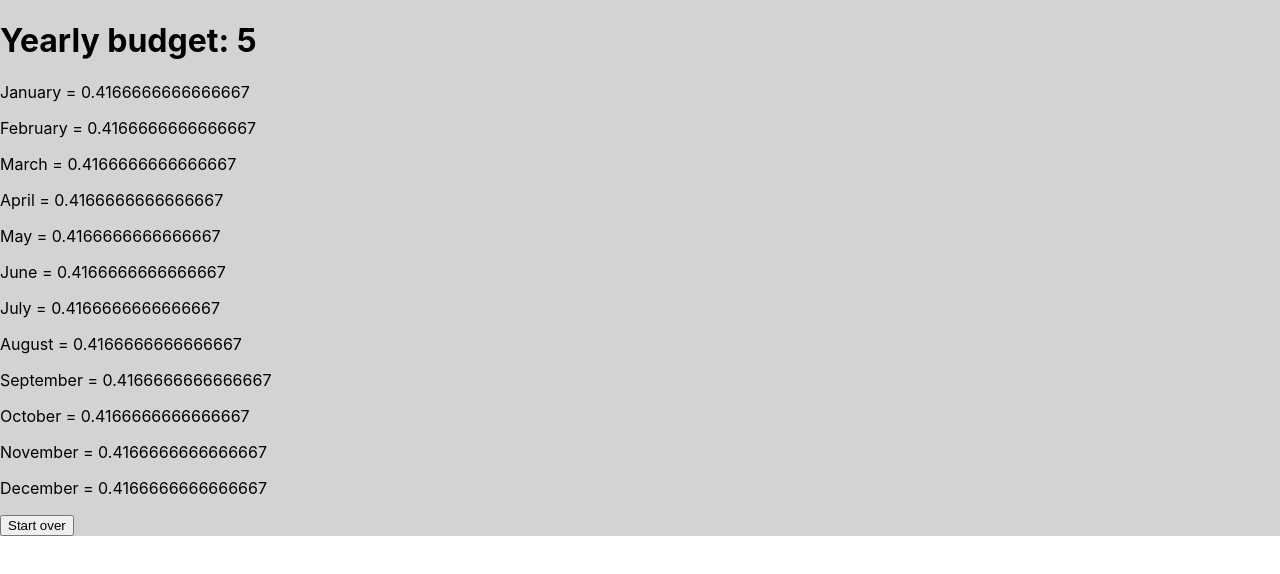
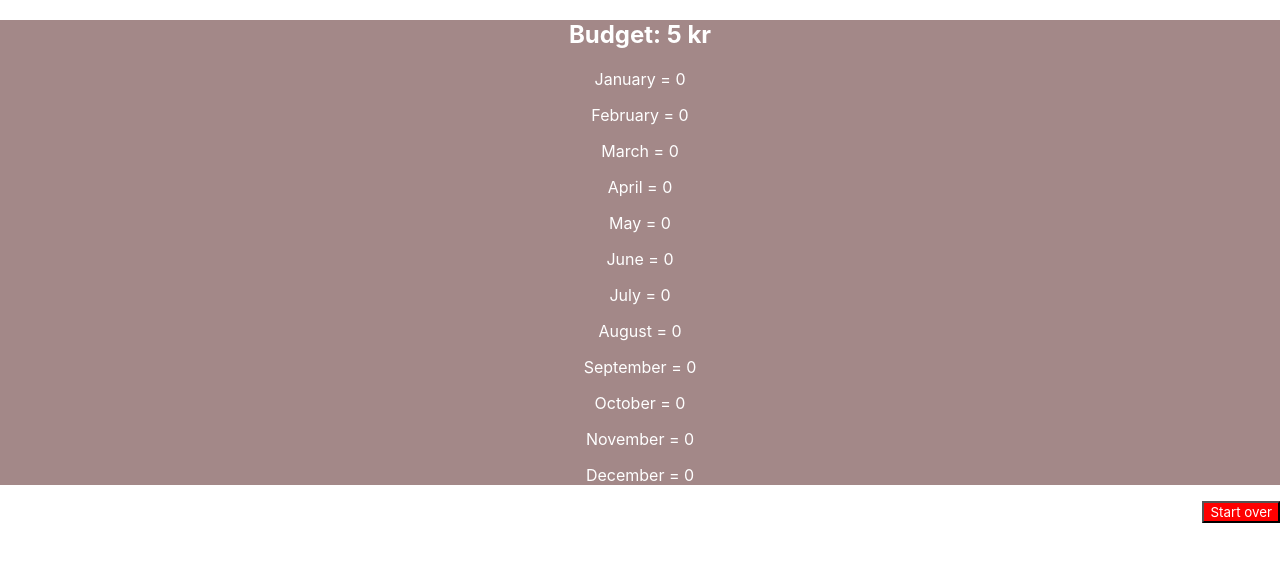
Before and after one commit to bragerosberg/budget-manager, a React (Create React App) app: page / in a window 1280 px wide. Both pictures are taken after typing "5" into the empty fields and a click on the button "Submit". Shown: the top 574 px of the page. Built offline with nearby package versions, Linux system fonts and the light colour scheme.

Commit message:
Added a simple design layout to showcase partner

```diff
--- a/src/components/app/app.css
+++ b/src/components/app/app.css
@@ -1,4 +1,9 @@
+* {
+  font-family: -apple-system, BlinkMacSystemFont, 'Segoe UI', Roboto, Oxygen, Ubuntu, Cantarell, 'Open Sans', 'Helvetica Neue', sans-serif;
+}
+
 .app__header {
-  display: flex;
-  background-color: lightgray;
+  background-color: rgb(163, 136, 136);
+  color: white;
+  text-align: center;
 }
--- a/src/components/budget/Budget.jsx
+++ b/src/components/budget/Budget.jsx
@@ -1,12 +1,10 @@
 import React, { useEffect, useState } from 'react';
 import Month from '../month/Month';
+import './budget.css';
 
 const Budget = () => {
   const [yearlyBudget, updateYearlyBudget] = useState("");
   const [budgetSet, setBudgetStatus] = useState(false);
-
-  useEffect(() => {
-  }, []);
 
   const handleChange = (event) => {
     const { target } = event;
@@ -20,15 +18,15 @@ const Budget = () => {
   };
 
   return budgetSet ? (
-    <div>
+    <section className="budget__wrapper">
       {console.log(yearlyBudget)}
-      <h1>Yearly budget: {yearlyBudget}</h1>
+      <h1>Budget: {yearlyBudget} kr</h1>
       <Month yearlyBudget={yearlyBudget} />
-      <button onClick={handleSubmit}>Start over</button>
-    </div>
+      <button className="budget__resetbutton" onClick={handleSubmit}>Start over</button>
+    </section>
   ) : (
-    <form className="App" onSubmit={handleSubmit}>
-      <h1>Enter your budget</h1>
+    <form className="form__wrapper" onSubmit={handleSubmit}>
+      <h1 className="form__header">Enter your budget</h1>
       <input
         type="number"
         name="budget"
--- /dev/null
+++ b/src/components/budget/budget.css
@@ -0,0 +1,9 @@
+.form__wrapper {
+  padding-bottom: 10px;
+}
+
+.budget__resetbutton {
+  background-color: red;
+  color: white;
+  float: right;
+}
--- a/src/components/month/Month.jsx
+++ b/src/components/month/Month.jsx
@@ -6,7 +6,7 @@ const Month = (props) => {
   const [monthlyBudget, updateMonthlyBudget] = useState(null);
 
   useEffect(() => {
-    updateMonthlyBudget(props.yearlyBudget/12);
+    updateMonthlyBudget(Math.floor(props.yearlyBudget/12));
   }, [props.yearlyBudget])
 
   return (
```
